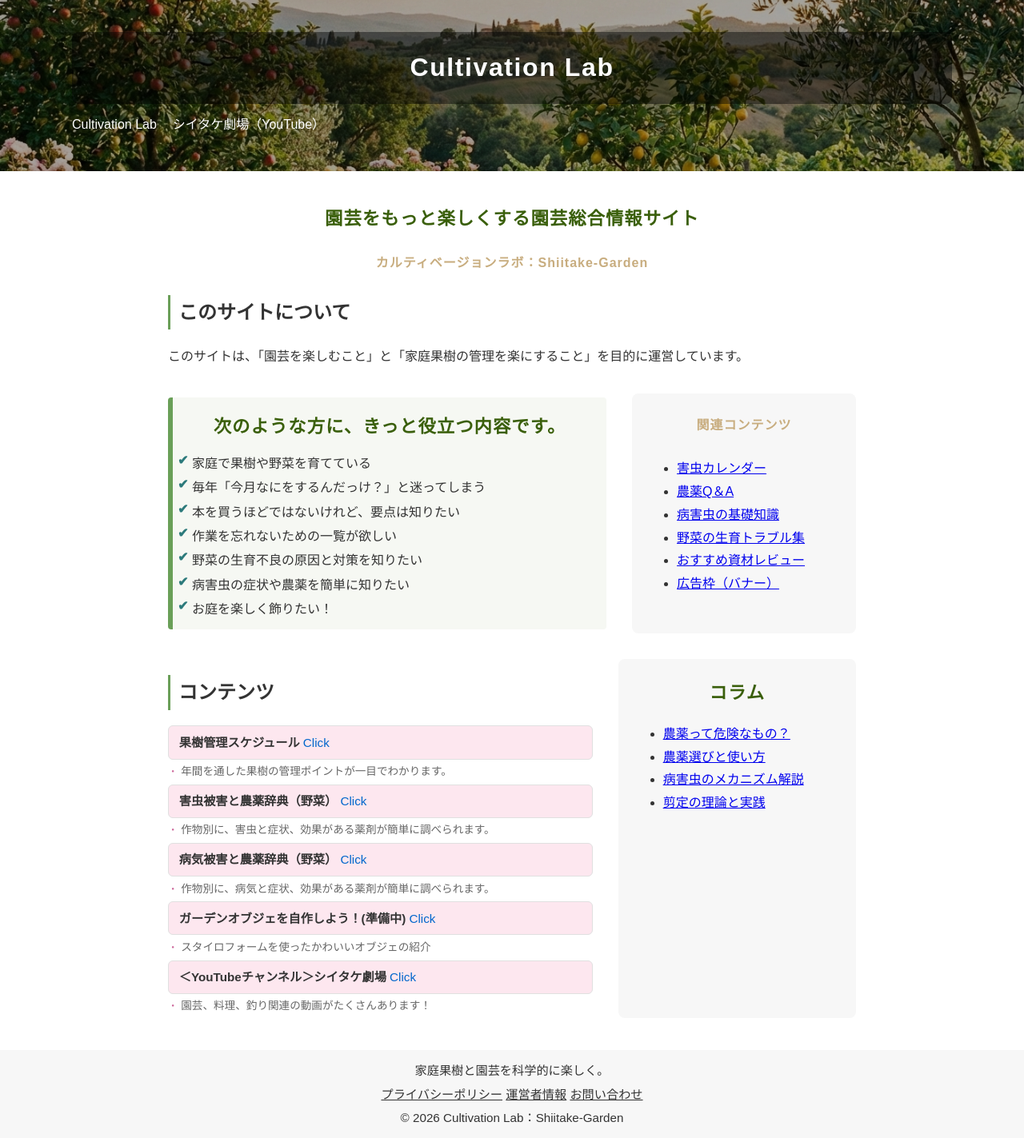
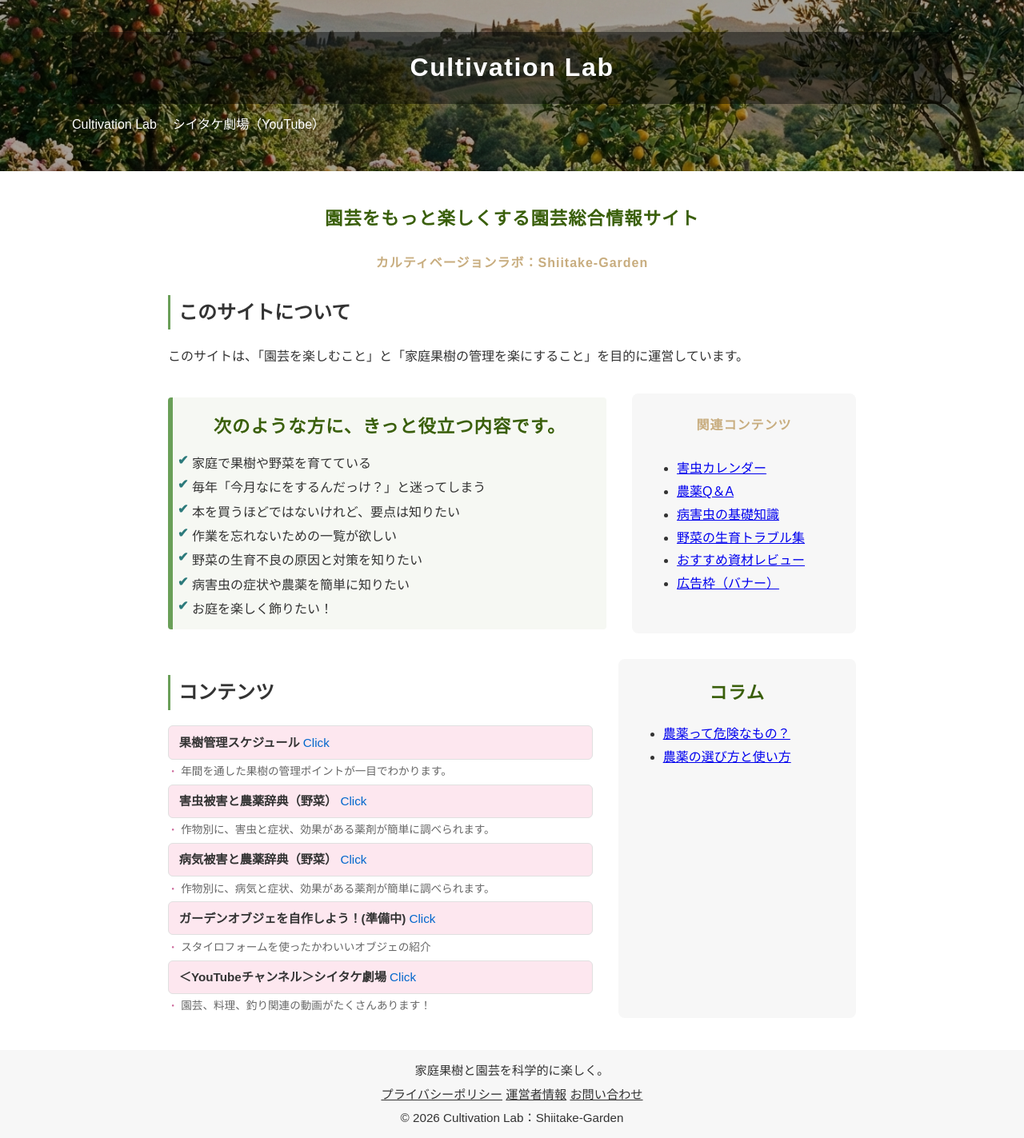
Before and after one commit to shiitake-garden/shiitake-garden.github.io, a Jekyll site: the page built from index.html, in a window 1280 px wide. Shown: the whole page at 80% size. Built offline with Jekyll 4.4.1, drawn with Linux system fonts in a browser that asks for light colours.

Commit message:
Update index.html

```diff
--- a/index.html
+++ b/index.html
@@ -63,9 +63,7 @@ title: 園芸データ検索
     <h3>コラム</h3>
     <ul class="sidebar-list">
       <li><a href="./column_nouyaku.html">農薬って危険なもの？</a></li>
-      <li><a href="./column_nouyaku2.html">農薬選びと使い方</a></li>
-      <li><a href="#">病害虫のメカニズム解説</a></li>
-      <li><a href="#">剪定の理論と実践</a></li>
+      <li><a href="./column_nouyaku2.html">農薬の選び方と使い方</a></li>
     </ul>
   </aside>
 </section>
```
